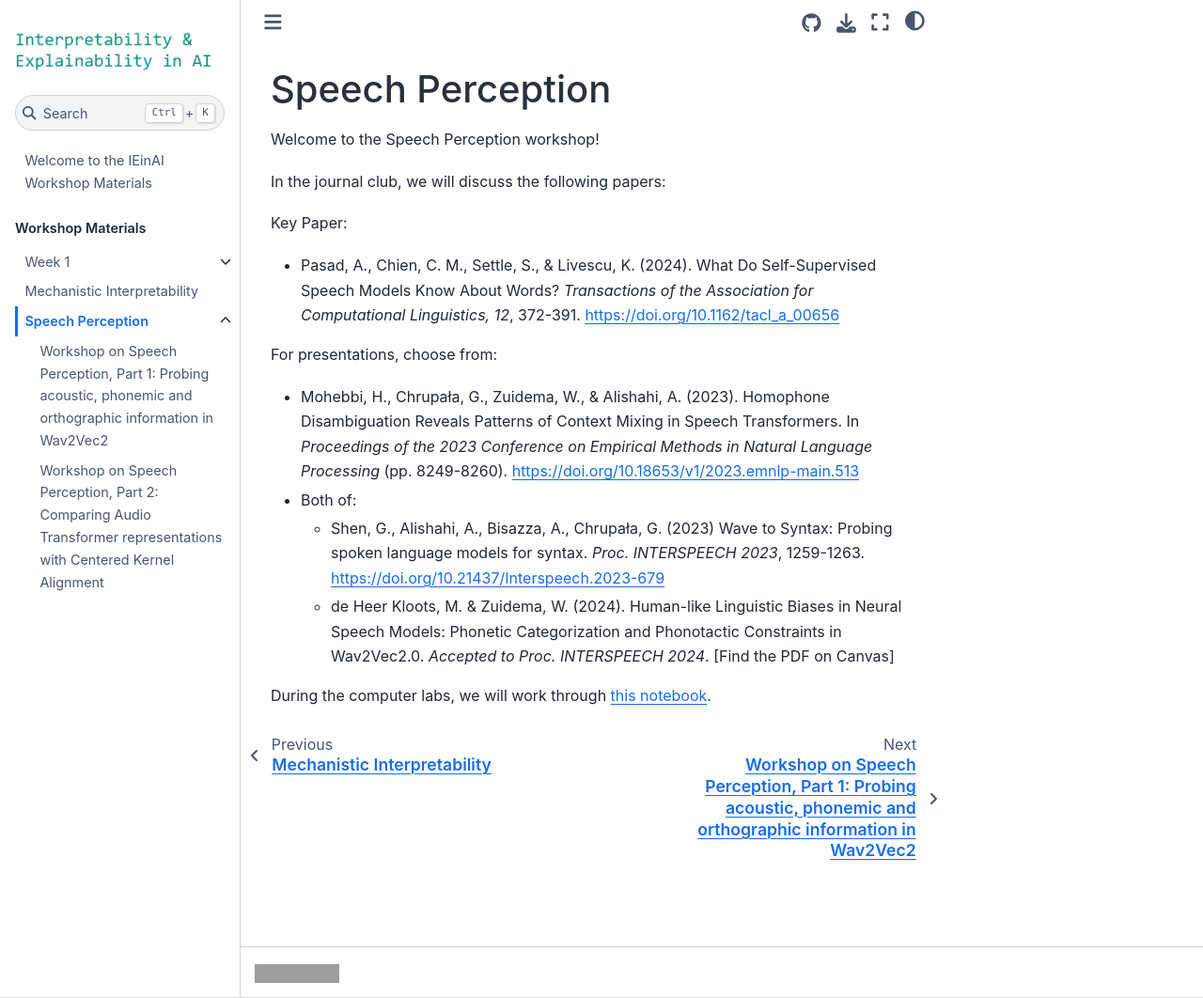
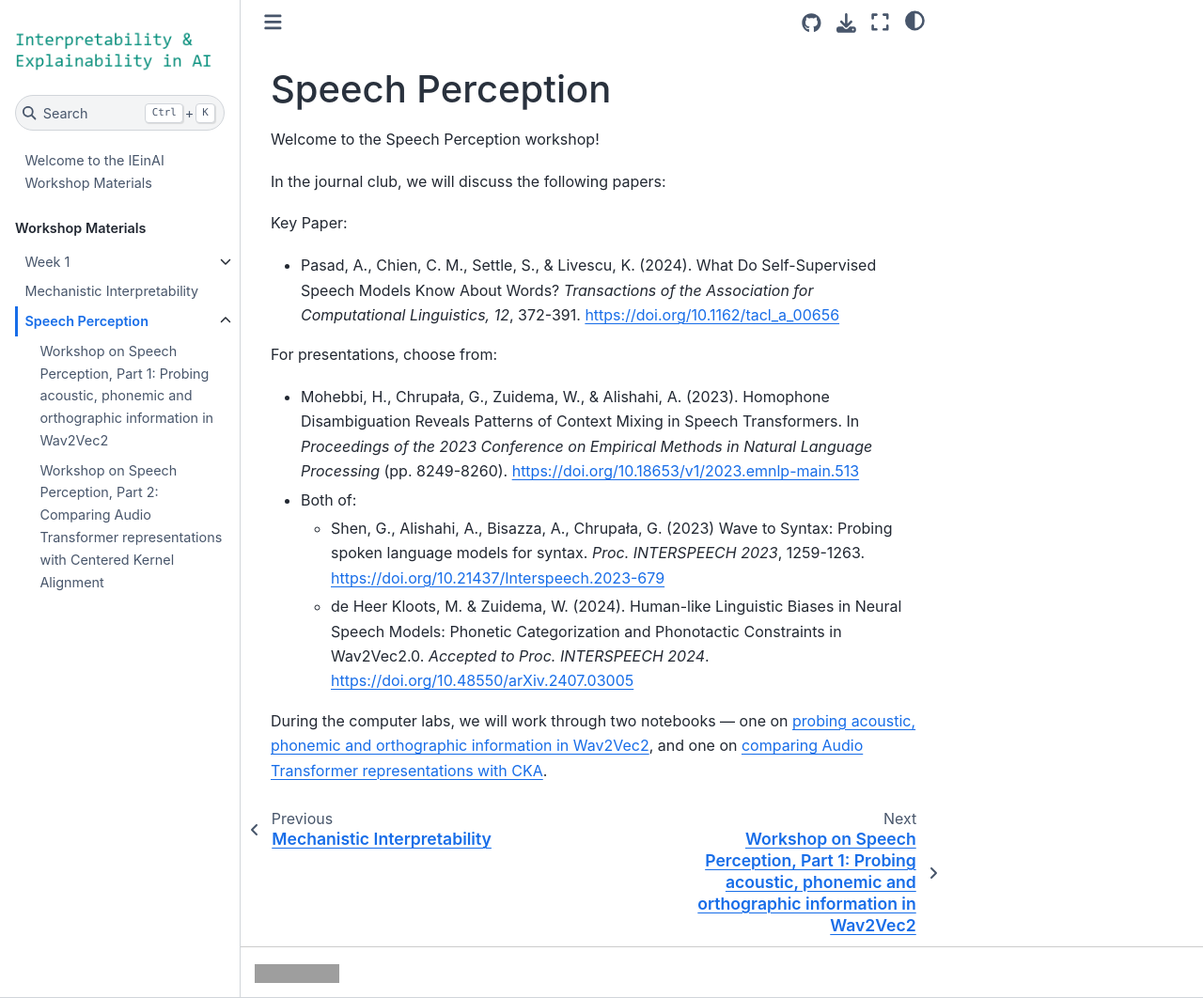
Before and after one commit to clclab/IEinAI, a Jupyter Book: the page built from book/speech-perception/speech-perception_intro.md, in a window 1280 px wide and 1062 px high. Shown: the whole window at 94% size. Built offline with Jupyter Book 1.0.4 settings and Sphinx 7.4.7 and the Sphinx Book theme 1.1.4, drawn with Linux system fonts in a browser that asks for light colours; grey boxes are pictures that could not be loaded.

Commit message:
update speech perception intro

```diff
--- a/book/speech-perception/speech-perception_intro.md
+++ b/book/speech-perception/speech-perception_intro.md
@@ -12,6 +12,7 @@ For presentations, choose from:
 
 - Both of:
     - Shen, G., Alishahi, A., Bisazza, A., Chrupała, G. (2023) Wave to Syntax: Probing spoken language models for syntax. _Proc. INTERSPEECH 2023_, 1259-1263. https://doi.org/10.21437/Interspeech.2023-679
-    - de Heer Kloots, M. & Zuidema, W. (2024). Human-like Linguistic Biases in Neural Speech Models: Phonetic Categorization and Phonotactic Constraints in Wav2Vec2.0. _Accepted to Proc. INTERSPEECH 2024_. [Find the PDF on Canvas]
+    - de Heer Kloots, M. & Zuidema, W. (2024). Human-like Linguistic Biases in Neural Speech Models: Phonetic Categorization and Phonotactic Constraints in Wav2Vec2.0. _Accepted to Proc. INTERSPEECH 2024_.
+    https://doi.org/10.48550/arXiv.2407.03005
 
-During the computer labs, we will work through [this notebook](https://clclab.github.io/IEinAI/speech-perception/speech_perception_lab.html).
+During the computer labs, we will work through two notebooks — one on [probing acoustic, phonemic and orthographic information in Wav2Vec2](https://clclab.github.io/IEinAI/speech-perception/speech_perception_lab1_probing.html), and one on [comparing Audio Transformer representations with CKA](https://clclab.github.io/IEinAI/speech-perception/speech_perception_lab2_CKA.html).
```
